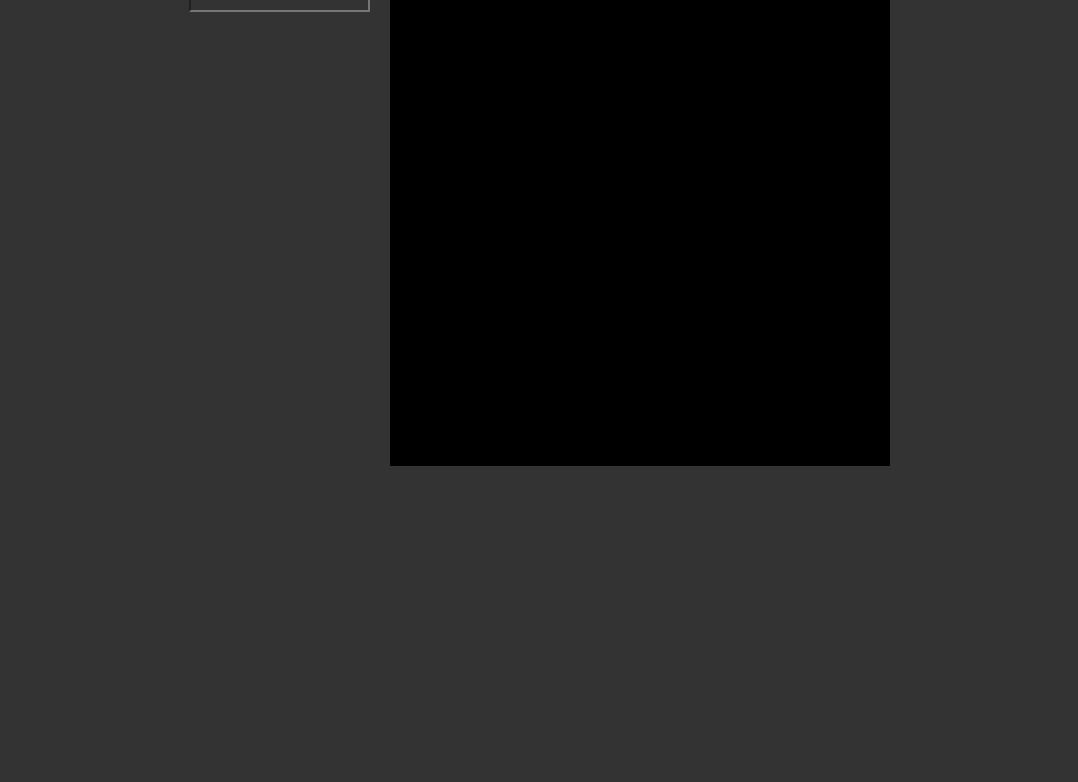
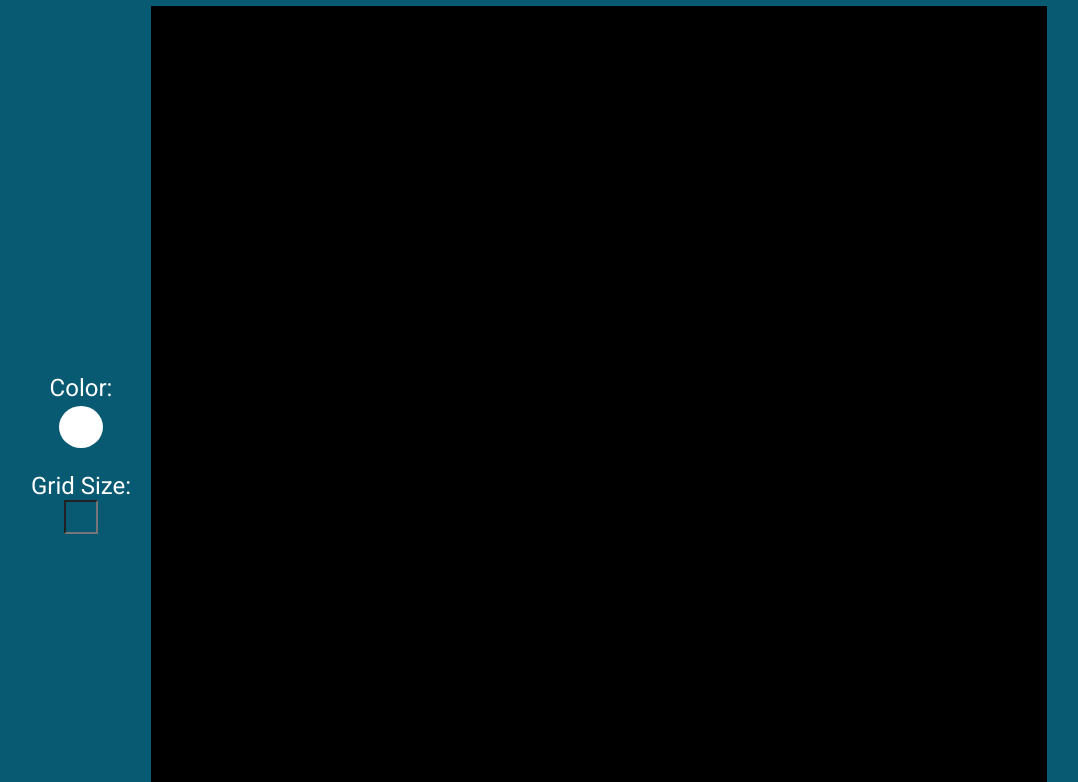
Before and after one commit to tylerfire55/etch-a-sketch, a plain HTML site: page index.html in a window 1280 px wide. Shown: the part 91-873 px from the top of the page, without its empty margins (106-1184 px from the left). Before the commit the page ends 800 px from the top, so only its background shows below. Drawn offline with Linux system fonts and the light colour scheme.

Commit message:
Made the css look less horrible

```diff
--- a/index.html
+++ b/index.html
@@ -3,6 +3,9 @@
 <head>
     <meta charset="UTF-8">
     <meta name="viewport" content="width=, initial-scale=1.0">
+    <link rel="preconnect" href="https://fonts.googleapis.com">
+    <link rel="preconnect" href="https://fonts.gstatic.com" crossorigin>
+    <link href="https://fonts.googleapis.com/css2?family=Roboto:wght@300;400&display=swap" rel="stylesheet">
     <link rel="stylesheet" href="style.css">
     <title>Etch-a-Sketch</title>
 </head>
@@ -10,7 +13,9 @@
     <h1 class="title">Etch-a-Sketch</h1>
     <div class="body">
         <div class="settings">
-            <input type="color" class="colorPicker" value="#FFFFFF" />
+            <div class="colorTitle">Color:</div>
+            <input type="color" class="colorPicker" value="#FFFFFF">
+            <div class="sizeTitle">Grid Size:</div>
             <input type="text"  class="gridSize" />
         </div>
         <div class="grid"></div>
--- a/index.js
+++ b/index.js
@@ -34,8 +34,9 @@ grid.addEventListener("mouseup", e => {mouseDown = false})
 
 
 //Accept user entry for grid size
-userInput.addEventListener("input", e => {
-    gridSize = userInput.value;
+userInput.addEventListener("keyup", e => {
+    gridSize = e.target.value;
+    gridCreate(gridSize);
 })
 
 //
--- a/style.css
+++ b/style.css
@@ -1,7 +1,10 @@
 * {
     margin: 0px;
     padding: 0px;
-    background-color: #333333;
+    background-color: #085a73;
+    font-family: "Roboto", sans-serif;
+    color: white;
+    font-size: 1em;
 }
 
 .body {
@@ -12,7 +15,8 @@
 .title {
     margin-top: 10px;
     margin-left: 10px;
-    margin-bottom: 10px;
+    margin-bottom: 30px;
+    font-size: 3em;
     text-align: center;
 }
 
@@ -21,14 +25,45 @@
     margin-right: 20px;
     display: flex;
     flex-direction: column;
+    justify-content: center;
+    align-items: center;
 }
 
 .grid {
     display: grid;
-    height: 500px;
-    width: 500px;
+    width: 70%;
+    aspect-ratio: 1/1;
 }
 
 .cell {
     background-color: black;
 }
+
+.colorTitle, .sizeTitle {
+    font-size: 1.5em;
+}
+
+.colorPicker {
+    -webkit-appearance: none;
+    -moz-appearance: none;
+    appearance: none;
+    width: 48px;
+    height: 50px;
+    background-color: transparent;
+    border: none;
+    margin-bottom: 20px;
+}
+.colorPicker::-webkit-color-swatch {
+    border-radius: 50%;
+    border: none;
+}
+
+.colorPicker::-moz-color-swatch  {
+    border-radius: 50%;
+    border: none;
+}
+
+.gridSize {
+    width: 30px;
+    height: 30px;
+}
```
